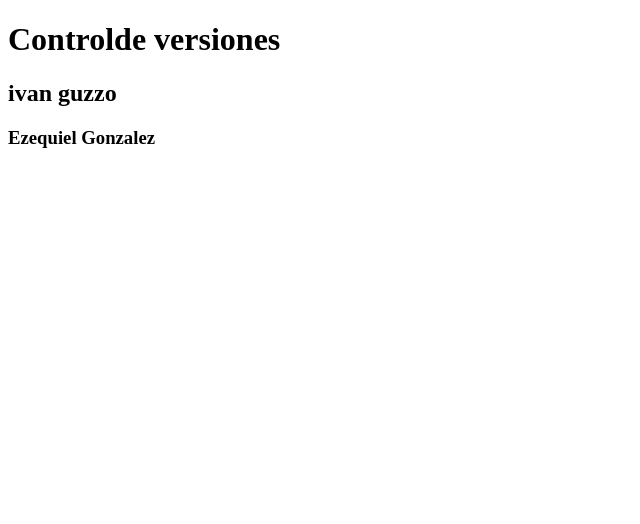
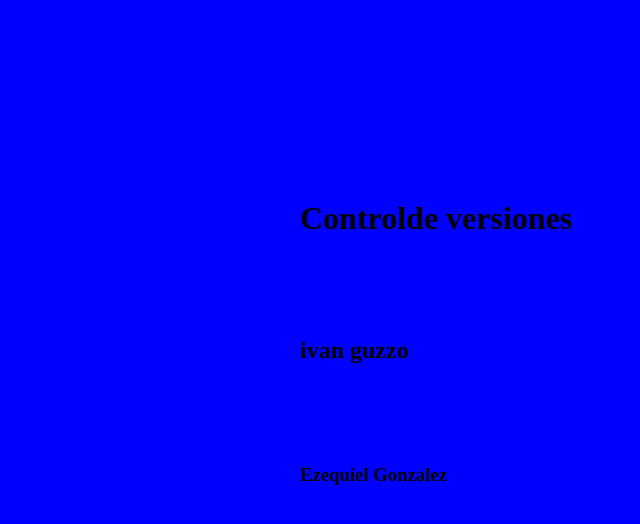
Before and after one commit to guzzoivangonzaloutn-create/TP_SO_i4_106, a plain HTML site: page index.html in a window 1280 px wide. Shown: the whole page, without its empty margins (0-640 px from the left). Drawn offline with Linux system fonts and the light colour scheme.

Commit message:
Arregle algo

```diff
--- a/estilos.css
+++ b/estilos.css
@@ -2,7 +2,5 @@
 margin:100px;
 }
 body {
-
-background:blue;
-
+background-color: blue;
 }
--- a/index.html
+++ b/index.html
@@ -4,7 +4,7 @@
         <meta charset="utf-8">
         <title> UTN FRA</title>
         <link rel="icon" type="image/x-icon" href="favicon.ico">
-        <link rel="stylesheet" type="text/css" href="estilo.css">
+        <link rel="stylesheet" type="text/css" href="estilos.css">
     </head>
 <body>
     <h1>Controlde versiones</h1>
```
Also changed, not shown: Respuesta_I4_Equipo 106.txt (added).
